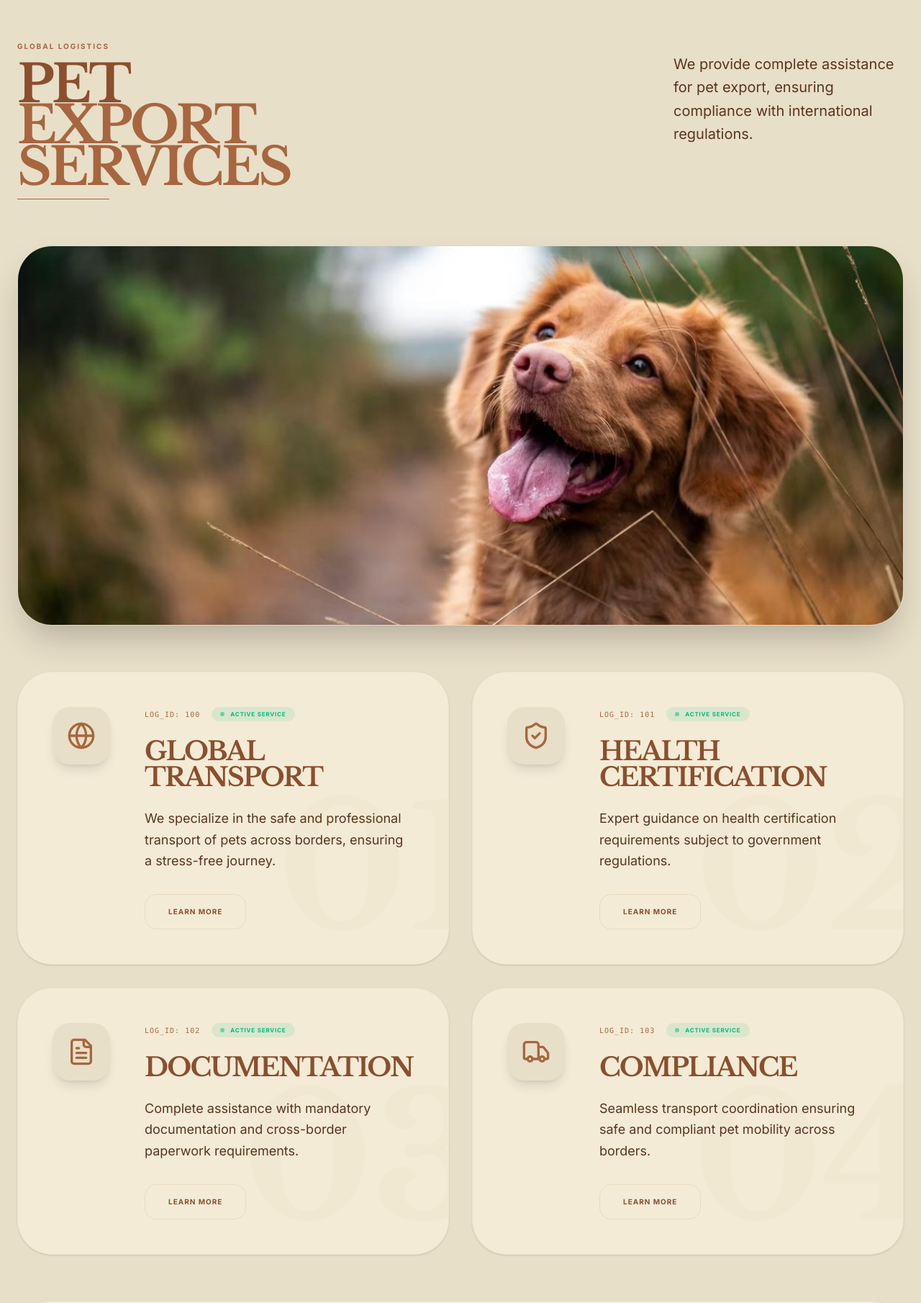
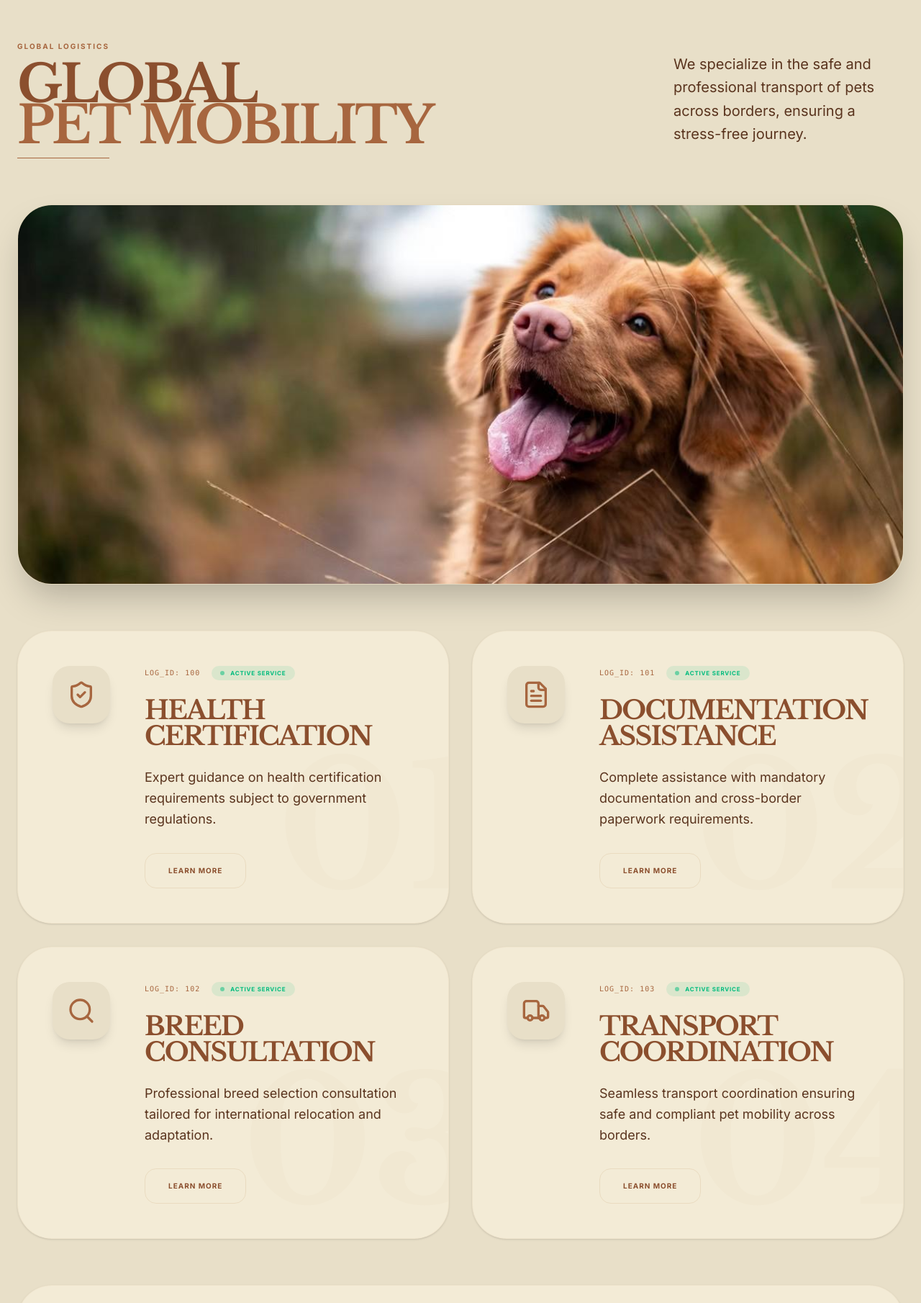
Before and after one commit to Om-Prakash-Verma/k9sniper, a React (Vite) app: page / in a window 1280 px wide. Shown: the part 9057-10867 px from the top of the page at 72% size. Built offline with nearby package versions, Linux system fonts and the light colour scheme; no server answers; the database is empty.

Commit message:
Update ExportServices.tsx

```diff
--- a/src/components/sections/ExportServices.tsx
+++ b/src/components/sections/ExportServices.tsx
@@ -4,22 +4,22 @@ import { FileText, ShieldCheck, Search, Truck, Globe } from 'lucide-react';
 
 const services = [
   {
-    title: "Global Transport",
-    icon: Globe,
-    desc: "We specialize in the safe and professional transport of pets across borders, ensuring a stress-free journey."
-  },
-  {
     title: "Health Certification",
     icon: ShieldCheck,
     desc: "Expert guidance on health certification requirements subject to government regulations."
   },
   {
-    title: "Documentation",
+    title: "Documentation Assistance",
     icon: FileText,
     desc: "Complete assistance with mandatory documentation and cross-border paperwork requirements."
   },
   {
-    title: "Compliance",
+    title: "Breed Consultation",
+    icon: Search,
+    desc: "Professional breed selection consultation tailored for international relocation and adaptation."
+  },
+  {
+    title: "Transport Coordination",
     icon: Truck,
     desc: "Seamless transport coordination ensuring safe and compliant pet mobility across borders."
   }
@@ -33,14 +33,14 @@ const ExportServices = () => {
           <div className="max-w-2xl">
             <div className="micro-label mb-4 text-brand-accent">Global Logistics</div>
             <h2 className="text-4xl sm:text-5xl md:text-7xl font-display font-bold tracking-tighter uppercase leading-[0.8] text-brand-primary mb-4 break-words">
-              Pet <br />
-              <span className="text-brand-accent">Export Services</span>
+              Global <br />
+              <span className="text-brand-accent">Pet Mobility</span>
             </h2>
             <div className="h-px w-32 bg-brand-accent" />
           </div>
           <div className="lg:max-w-xs pt-4">
             <p className="text-brand-text text-xl leading-relaxed">
-              We provide complete assistance for pet export, ensuring compliance with international regulations.
+              We specialize in the safe and professional transport of pets across borders, ensuring a stress-free journey.
             </p>
           </div>
         </div>
```
